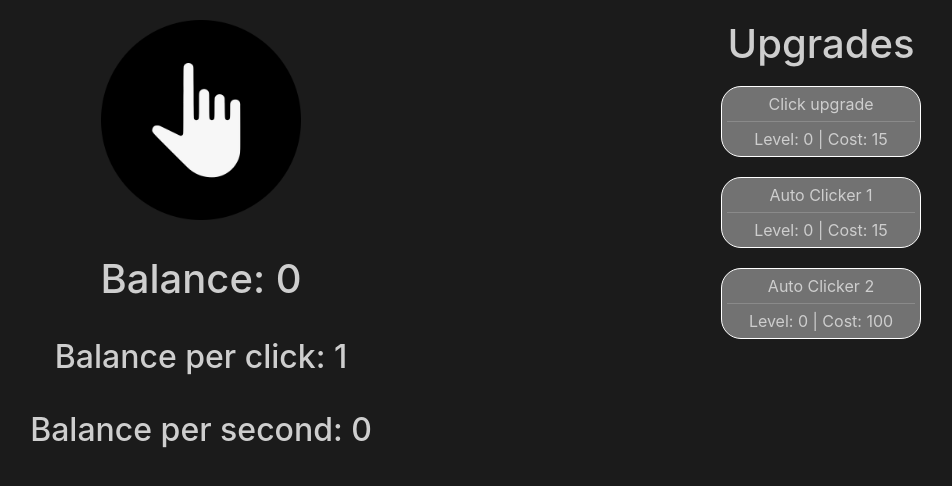
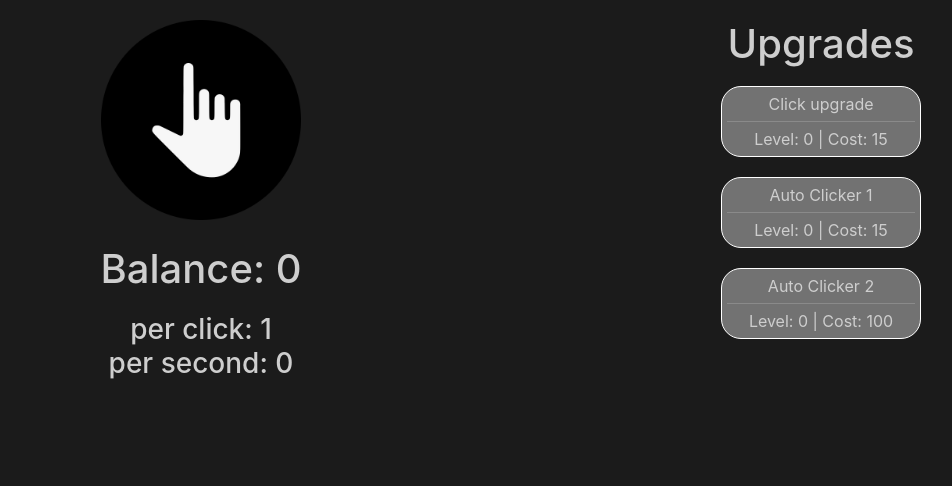
Before and after one commit to AntonioToni/idle-clicker, a React (Create React App) app: page / in a window 1280 px wide. Shown: the top 486 px of the page, without its empty margins (129-1081 px from the left). Built offline with nearby package versions, Linux system fonts and the light colour scheme.

Commit message:
Adjustments to styling

```diff
--- a/src/components/Stats.css
+++ b/src/components/Stats.css
@@ -1,7 +1,11 @@
 .stats {
-    margin-top: 25px;
+  margin-top: 25px;
 }
 
-.stats h1, .stats h2 {
-    margin: 35px 0;
+.stats h1 {
+  margin: 0 0 20px 0;
 }
+
+.stats h3 {
+  margin: 0;
+}
--- a/src/components/displayStats.tsx
+++ b/src/components/displayStats.tsx
@@ -28,8 +28,8 @@ export function DisplayStats(props : {
   return(
     <div className="stats">
       <h1>Balance: {addcomma(Math.trunc(displayBalance))}</h1>
-      <h2>Balance per click: {props.clickIncrement}</h2>
-      <h2>Balance per second: {props.autoIncrement}</h2>
+      <h3>per click: {props.clickIncrement}</h3>
+      <h3>per second: {props.autoIncrement}</h3>
     </div>
   )
 }
```
